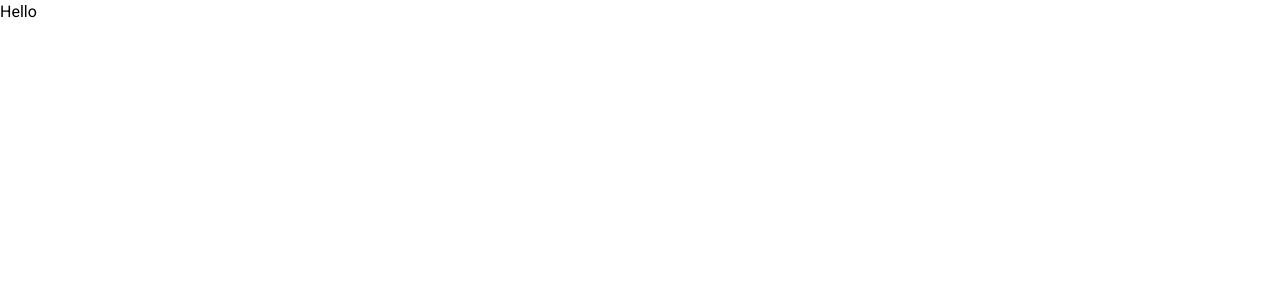
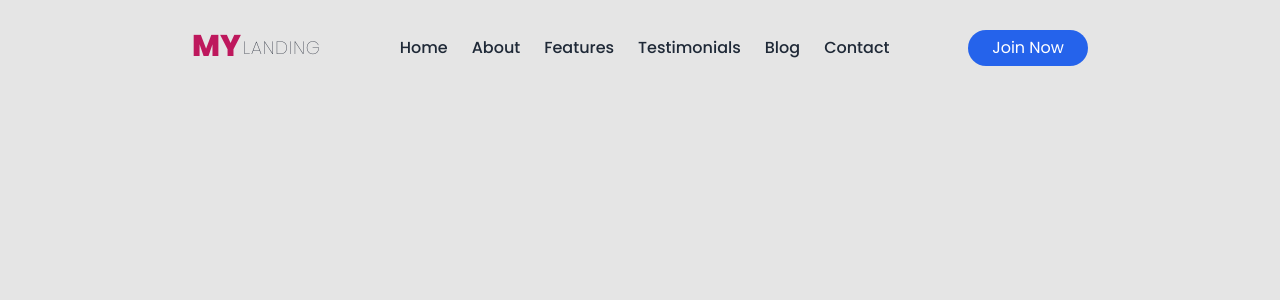
Before and after one commit to rawdaymohamed/my_landing_page, a Next.js app: page / in a window 1280 px wide. Shown: the top 300 px of the page. Built offline with nearby package versions, Linux system fonts and the light colour scheme.

Commit message:
Chore: Add navbar responsive ui

```diff
--- a/package.json
+++ b/package.json
@@ -3,7 +3,7 @@
   "version": "0.1.0",
   "private": true,
   "scripts": {
-    "dev": "next dev --turbopack",
+    "dev": "next dev",
     "build": "next build",
     "start": "next start",
     "lint": "next lint"
--- /dev/null
+++ b/src/app/components/Home/Home.tsx
@@ -0,0 +1,7 @@
+import React from "react";
+
+const Home = () => {
+  return <div className="overflow-hidden h-[10000px]"></div>;
+};
+
+export default Home;
--- /dev/null
+++ b/src/app/components/Home/Navbar/MobileNav.tsx
@@ -0,0 +1,45 @@
+"use client";
+import { menuItems } from "@/app/lib/constants";
+import Link from "next/link";
+import React, { useState } from "react";
+import { IoMdClose } from "react-icons/io";
+import { RiMenu3Line } from "react-icons/ri";
+const MobileNav = () => {
+  const [showMenu, setShowMenu] = useState(false);
+
+  return (
+    <div>
+      <div
+        className={`${
+          showMenu ? "translate-x-0" : "-translate-x-full"
+        } transition-all duration-700 ease-in-out bg-gray-400 w-screen h-screen fixed top-0 left-0`}
+      >
+        <nav
+          className={`${
+            showMenu ? "translate-x-0 delay-200" : "-translate-x-full"
+          } transition-all duration-700 ease-in-out flex flex-col justify-center space-y-4 bg-indigo-900 h-full pl-14 w-[70%] sm:w-[70%] absolute top-0 left-0`} // Transition on inner nav with delay
+        >
+          <IoMdClose
+            className="cursor-pointer text-white size-6 absolute top-2 right-2"
+            onClick={() => setShowMenu(false)}
+          />
+          {menuItems.map((item) => (
+            <Link
+              href={item.url}
+              key={item.id}
+              className="text-gray-300 font-bold text-base sm:text-lg md:text-xl w-fit pb-1 border-b-2 border-b-indigo-400"
+            >
+              {item.label}
+            </Link>
+          ))}
+        </nav>
+      </div>
+      <RiMenu3Line
+        className="absolute top-2 right-2 text-black size-6 cursor-pointer"
+        onClick={() => setShowMenu(!showMenu)} // Toggle menu open
+      />
+    </div>
+  );
+};
+
+export default MobileNav;
--- /dev/null
+++ b/src/app/components/Home/Navbar/Nav.tsx
@@ -0,0 +1,63 @@
+"use client";
+import { menuItems } from "@/app/lib/constants";
+import Link from "next/link";
+import React, { useEffect, useState } from "react";
+
+const Nav = () => {
+  const [isSticky, setIsSticky] = useState(false);
+  useEffect(() => {
+    const handleScroll = () => {
+      if (window.scrollY >= 90) {
+        setIsSticky(true);
+      } else {
+        setIsSticky(false);
+      }
+    };
+    window.addEventListener("scroll", handleScroll);
+    // clean up function
+    return () => {
+      window.removeEventListener("scroll", handleScroll);
+    };
+  }, []);
+  return (
+    <>
+      <div
+        className={`${
+          isSticky ? "shadow-lg z-5000 bg-white" : ""
+        } h-[12vh] fixed w-full font-medium text-gray-900 transition-all duration-200 top-0 left-0 text-sm lg:text-base`} // added top and left 0
+      >
+        <div className="flex items-center h-full">
+          <nav className="w-[90%] lg:w-[80%] xl:w-[70%] mx-auto flex justify-between items-center">
+            <Link href="/" className="flex items-center">
+              <span className="mr-0.5 -mt-1 font-extrabold text-pink-700 text-3xl ">
+                MY
+              </span>
+              <div className="text-lg font-thin uppercase tracking-wider">
+                Landing
+              </div>
+            </Link>
+            <div className="flex space-x-6">
+              {menuItems.map((item) => (
+                <Link
+                  href={item.url}
+                  key={item.id}
+                  className="relative after:absolute text-gray-800 w-fit after:content-[''] after:block after:h-[2px] after:bg-pink-600 after:w-full after:scale-x-0 after:hover:scale-x-100 after:origin-right after:transition after:duration-200"
+                >
+                  {item.label}
+                </Link>
+              ))}
+            </div>
+            <Link
+              href="/"
+              className="px-6 py-1.5 bg-blue-600 hover:bg-blue-700 text-white rounded-full font-normal"
+            >
+              Join Now
+            </Link>
+          </nav>
+        </div>
+      </div>
+    </>
+  );
+};
+
+export default Nav;
--- /dev/null
+++ b/src/app/components/Home/Navbar/ResponsiveNav.tsx
@@ -0,0 +1,18 @@
+import React from "react";
+import MobileNav from "./MobileNav";
+import Nav from "./Nav";
+
+const ResponsiveNav = () => {
+  return (
+    <div>
+      <div className="lg:hidden">
+        <MobileNav />
+      </div>
+      <div className="hidden lg:block">
+        <Nav />
+      </div>
+    </div>
+  );
+};
+
+export default ResponsiveNav;
--- a/src/app/globals.css
+++ b/src/app/globals.css
@@ -1,3 +1,7 @@
 @tailwind base;
 @tailwind components;
 @tailwind utilities;
+
+body {
+    background-color: #e5e5e5;
+}
--- a/src/app/layout.tsx
+++ b/src/app/layout.tsx
@@ -1,8 +1,9 @@
 import type { Metadata } from "next";
-import { Roboto } from "next/font/google";
+import { Poppins } from "next/font/google";
 import "./globals.css";
-const font = Roboto({
-  weight: ["100", "300", "400", "500", "700", "900"],
+import ResponsiveNav from "./components/Home/Navbar/ResponsiveNav";
+const font = Poppins({
+  weight: ["100", "200", "300", "400", "500", "600", "700", "800", "900"],
   subsets: ["latin"],
 });
 
@@ -18,7 +19,10 @@ export default function RootLayout({
 }>) {
   return (
     <html lang="en">
-      <body className={`${font.className} antialiased`}>{children}</body>
+      <body className={`${font.className} antialiased`}>
+        <ResponsiveNav />
+        {children}
+      </body>
     </html>
   );
 }
--- /dev/null
+++ b/src/app/lib/constants.ts
@@ -0,0 +1,8 @@
+export const menuItems = [
+    { id: 1, label: "Home", url: "#" },
+    { id: 2, label: "About", url: "#" },
+    { id: 3, label: "Features", url: "#" },
+    { id: 4, label: "Testimonials", url: "#" },
+    { id: 5, label: "Blog", url: "#" },
+    { id: 6, label: "Contact", url: "#" },
+];
--- a/src/app/page.tsx
+++ b/src/app/page.tsx
@@ -1,3 +1,8 @@
-export default function Home() {
-  return <div className="">Hello</div>;
+import Home from "@/app/components/Home/Home";
+export default function HomePage() {
+  return (
+    <div className="">
+      <Home />
+    </div>
+  );
 }
```
